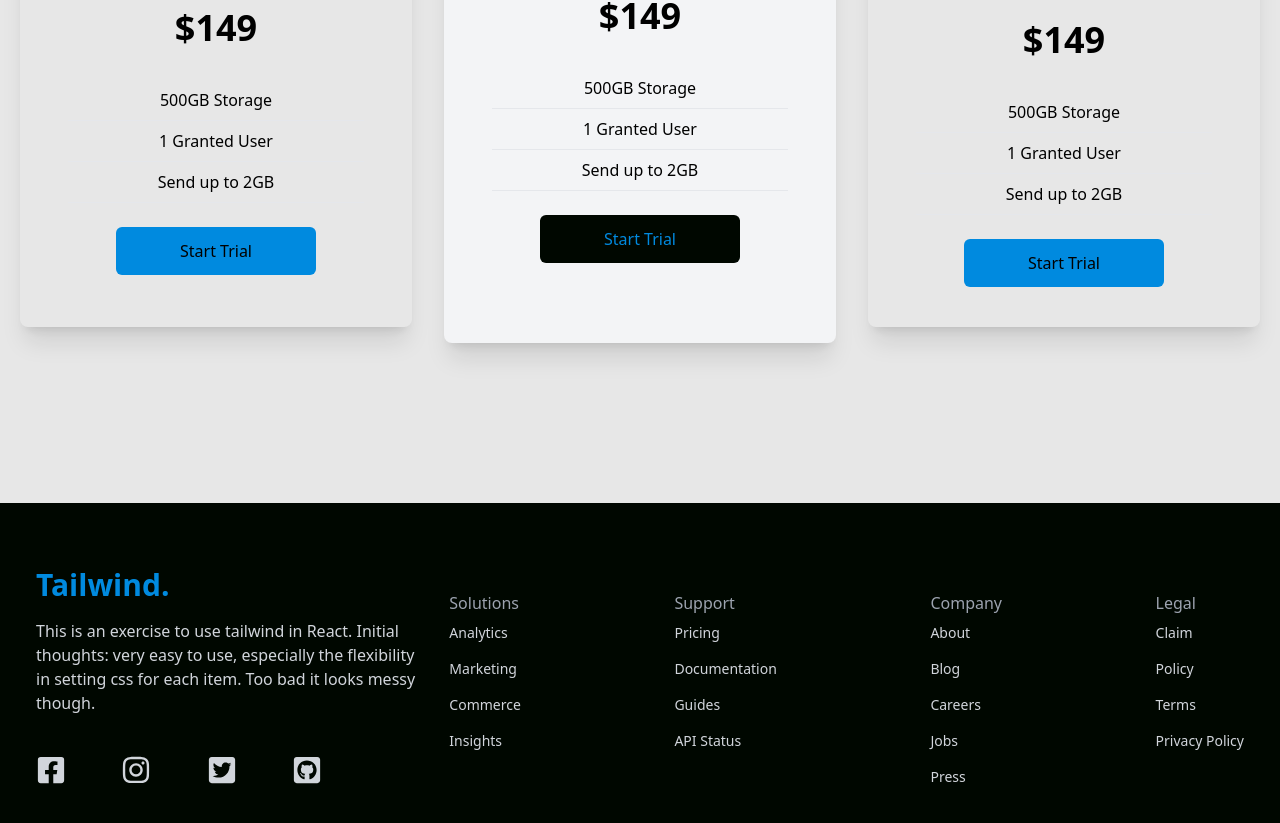
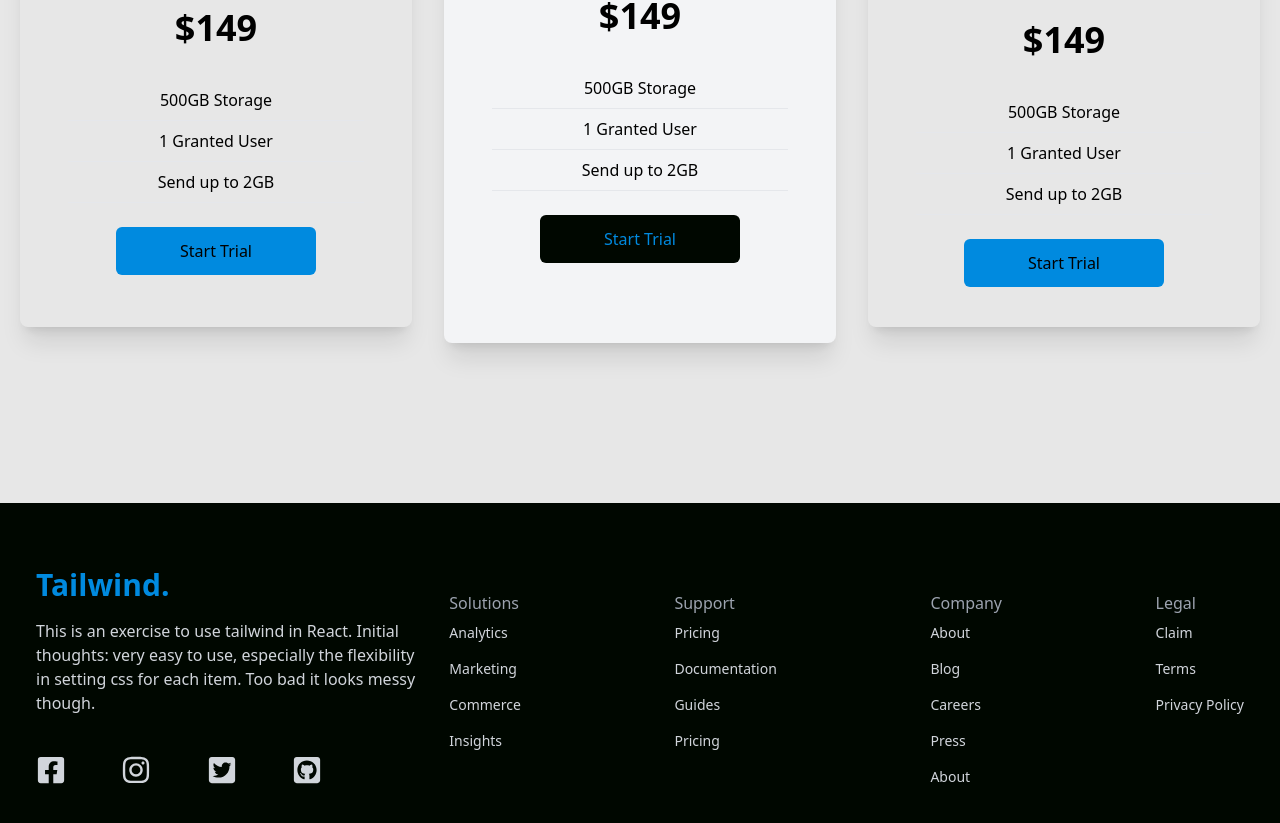
Before and after one commit to damnsemicolon/tailwind-landingpage, a React (Create React App) app in the folder landingpage/: page / in a window 1280 px wide. Shown: the part 2067-2890 px from the top of the page. Built offline with nearby package versions, Linux system fonts and the light colour scheme; the HTML template or start-up script is replaced by a standard one.

Commit message:
added links to footer

```diff
--- a/landingpage/src/components/Footer.jsx
+++ b/landingpage/src/components/Footer.jsx
@@ -22,46 +22,47 @@ const Footer = () => {
             <div className='lg:col-span-2 flex justify-between mt-6'>
                 {/* Col 1 */}
                 <div>
-                    <h6 className='font-mediu, text-gray-400'>Solutions</h6>
+                    <h6 className='font-medium, text-gray-400'>Solutions</h6>
                     <ul>
-                        <li className='py-2 text-sm'>Analytics</li>
-                        <li className='py-2 text-sm'>Marketing</li>
-                        <li className='py-2 text-sm'>Commerce</li>
-                        <li className='py-2 text-sm'>Insights</li>
+                        <li className='py-2 text-sm'><a href="Analytics">Analytics</a></li>
+                        <li className='py-2 text-sm'><a href="Marketing">Marketing</a></li>
+                        <li className='py-2 text-sm'><a href="Commerce">Commerce</a></li>
+                        <li className='py-2 text-sm'><a href="Insights">Insights</a></li>
+
                     </ul>
                 </div>
 
                  {/* Col 2 */}
                  <div>
-                    <h6 className='font-mediu, text-gray-400'>Support</h6>
+                    <h6 className='font-medium, text-gray-400'>Support</h6>
                     <ul>
-                        <li className='py-2 text-sm'>Pricing</li>
-                        <li className='py-2 text-sm'>Documentation</li>
-                        <li className='py-2 text-sm'>Guides</li>
-                        <li className='py-2 text-sm'>API Status</li>
+
+                        <li className='py-2 text-sm'><a href="Pricing">Pricing</a></li>
+                        <li className='py-2 text-sm'><a href="Documentation">Documentation</a></li>
+                        <li className='py-2 text-sm'><a href="Guides">Guides</a></li>
+                        <li className='py-2 text-sm'><a href="API Status">Pricing</a></li>
                     </ul>
                 </div>
 
                  {/* Col 3 */}
                  <div>
-                    <h6 className='font-mediu, text-gray-400'>Company</h6>
+                    <h6 className='font-medium, text-gray-400'>Company</h6>
                     <ul>
-                        <li className='py-2 text-sm'>About</li>
-                        <li className='py-2 text-sm'>Blog</li>
-                        <li className='py-2 text-sm'>Careers</li>
-                        <li className='py-2 text-sm'>Jobs</li>
-                        <li className='py-2 text-sm'>Press</li>
+                        <li className='py-2 text-sm'><a href="About">About</a></li>
+                        <li className='py-2 text-sm'><a href="Blog">Blog</a></li>
+                        <li className='py-2 text-sm'><a href="Careers">Careers</a></li>
+                        <li className='py-2 text-sm'><a href="Press">Press</a></li>
+                        <li className='py-2 text-sm'><a href="Jobs">About</a></li>
                     </ul>
                 </div>
 
                  {/* Col 4 */}
                  <div>
-                    <h6 className='font-mediu, text-gray-400'>Legal</h6>
+                    <h6 className='font-medium, text-gray-400'>Legal</h6>
                     <ul>
-                        <li className='py-2 text-sm'>Claim</li>
-                        <li className='py-2 text-sm'>Policy</li>
-                        <li className='py-2 text-sm'>Terms</li>
-                        <li className='py-2 text-sm'>Privacy Policy</li>
+                        <li className='py-2 text-sm'><a href="Claim">Claim</a></li>
+                        <li className='py-2 text-sm'><a href="Terms">Terms</a></li>
+                        <li className='py-2 text-sm'><a href="Privacy Policy">Privacy Policy</a></li>
                     </ul>
                 </div>
 
```
